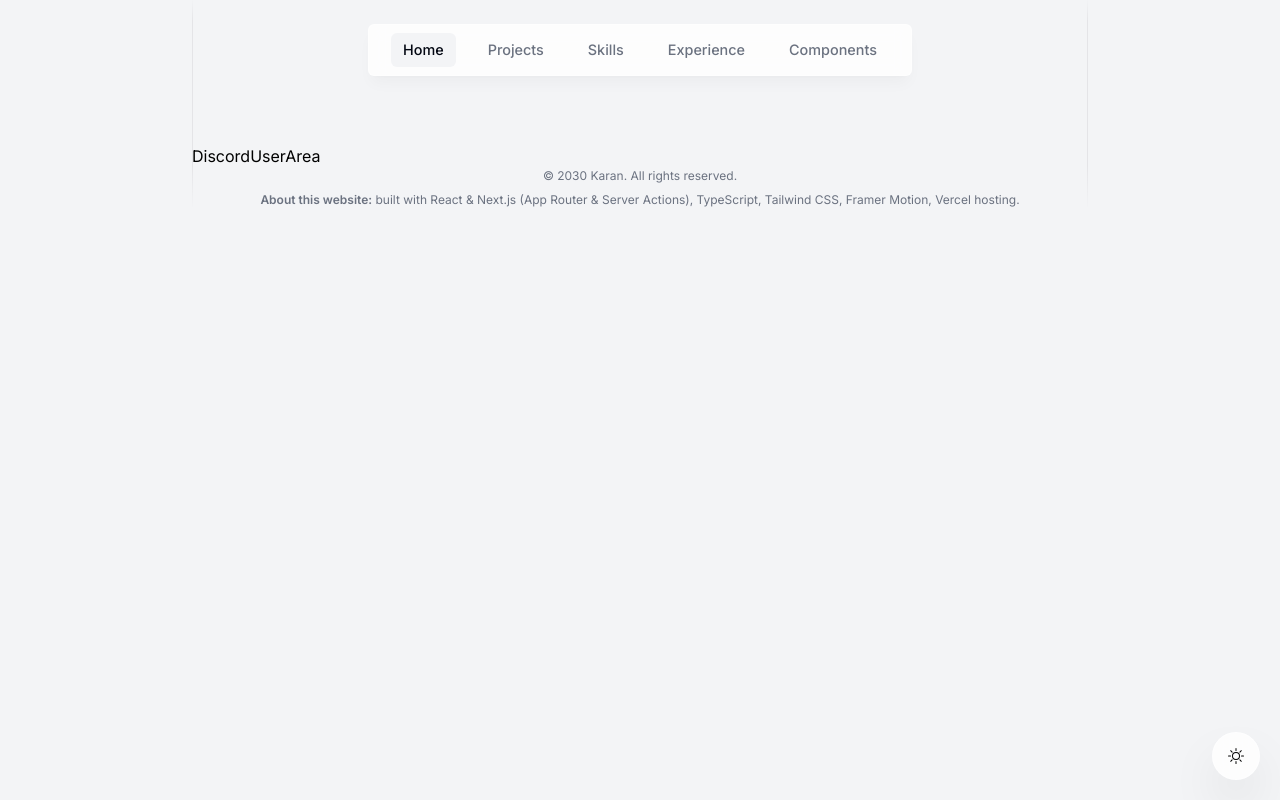
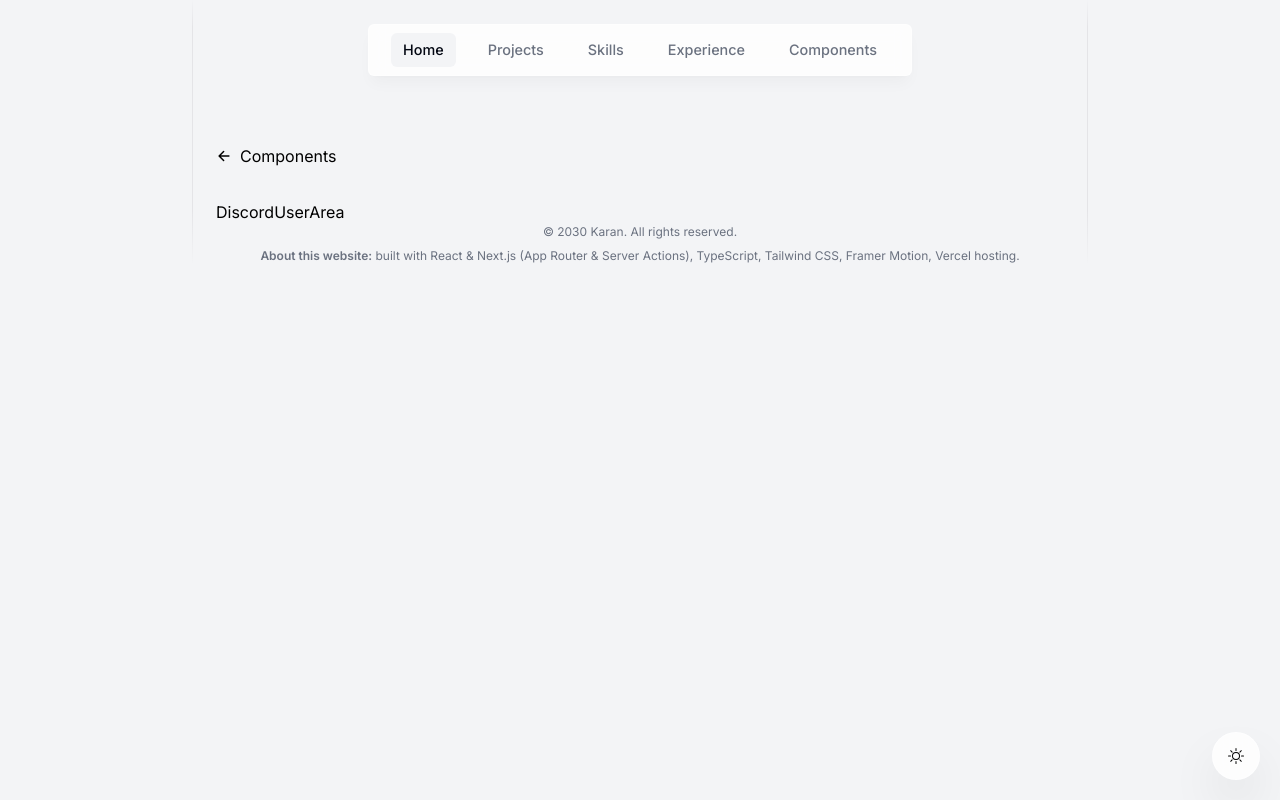
Before and after one commit to karanyadavv/portfolio, a Next.js app: page /components/discord-user-area in a window 1280 px wide. Built offline with nearby package versions, Linux system fonts and the light colour scheme.

Commit message:
added back button

```diff
--- a/app/components/discord-user-area/page.tsx
+++ b/app/components/discord-user-area/page.tsx
@@ -1,7 +1,25 @@
+"use client";
+import { useRouter } from "next/navigation";
 import React from "react";
+import { IoArrowBack } from "react-icons/io5";
 
 const DiscordUserArea = () => {
-  return <div>DiscordUserArea</div>;
+  const router = useRouter();
+
+  const handleBack = () => {
+    router.back();
+  };
+  return (
+    <div className="px-6">
+      <div
+        onClick={handleBack}
+        className="mb-8 flex cursor-pointer items-center gap-2 hover:underline hover:underline-offset-8"
+      >
+        <IoArrowBack /> Components
+      </div>
+      <div>DiscordUserArea</div>
+    </div>
+  );
 };
 
 export default DiscordUserArea;
--- a/app/components/page.tsx
+++ b/app/components/page.tsx
@@ -7,7 +7,7 @@ const Components = () => {
   return (
     <div className="px-6">
       <div className="">
-        <h1 className="text-4xl font-medium">Components</h1>
+        <h1 className="text-4xl font-medium tracking-tight">Components</h1>
         <div className="mt-4 text-sm font-light text-opacity-40">
           A collection of reusable components.
         </div>
```
